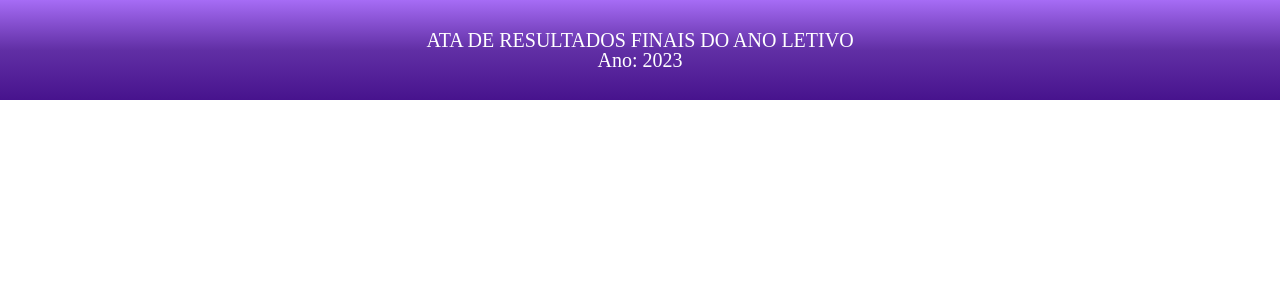
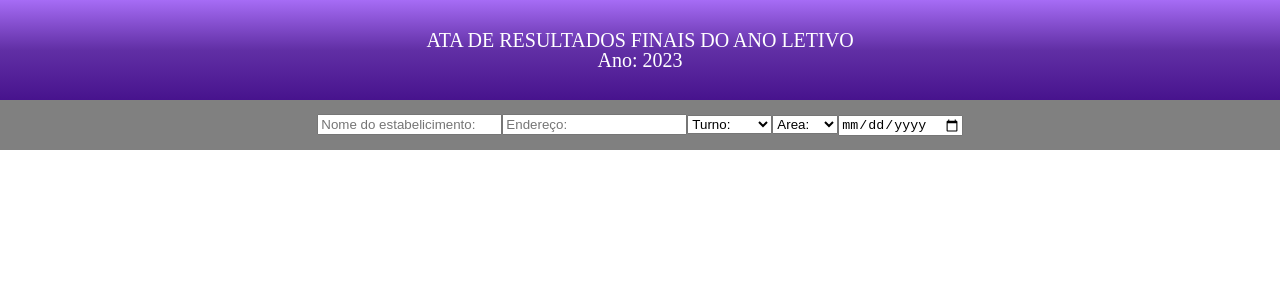
Before and after one commit to GilsonMendes/diario-eletronico-site, a React (Vite) app: page / in a window 1280 px wide. Shown: the top 300 px of the page. Built offline with nearby package versions, Linux system fonts and the light colour scheme.

Commit message:
Add componentes no menu header

```diff
--- a/src/components/header/menu-header/index.jsx
+++ b/src/components/header/menu-header/index.jsx
@@ -1,8 +1,26 @@
-import HeaderForm from '../header-form'
 import *as M from './menu-header'
 export default _ => {
     return (
         <M.Menu>
+            <div className="menu-barra">
+                <form action="">
+                    <input type="text" name ="nomeEst" id='name' placeholder='Nome do estabelicimento:' />
+                    <input type="text" name='endereco' id='endereco' placeholder='Endereço:' />
+                    <select name="turno" id="turno">
+                        <option value="turno">Turno:</option>
+                        <option value="M">Matutino</option>
+                        <option value="V">Vespertino</option>
+                        <option value="noturno">Noturno</option>
+                    </select>
+                    <select name="area" id="area">
+                        <option value="area">Area:</option>
+                        <option value="U">Urbana</option>
+                        <option value="R">Rural</option>
+                    </select>
+                    <input type="date"  />
+
+                </form>
+            </div>
 
         </M.Menu>
     )
--- a/src/components/home/index.jsx
+++ b/src/components/home/index.jsx
@@ -1,5 +1,7 @@
 import Header from '../header/header-top-primary'
+import Menu from '../header/menu-header';
 export default _ =>
 <>
     <Header/>
+    <Menu/>
 </>
```
